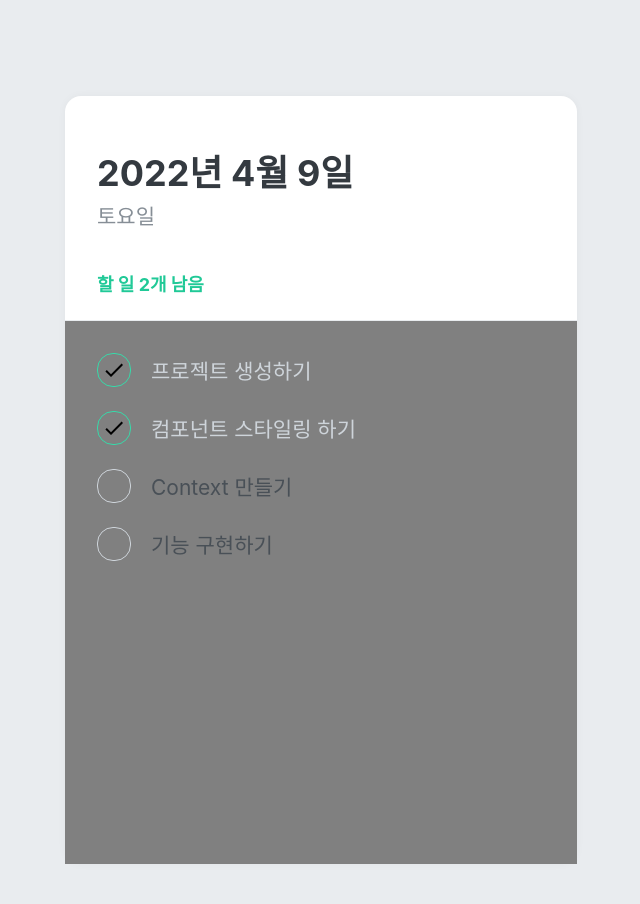
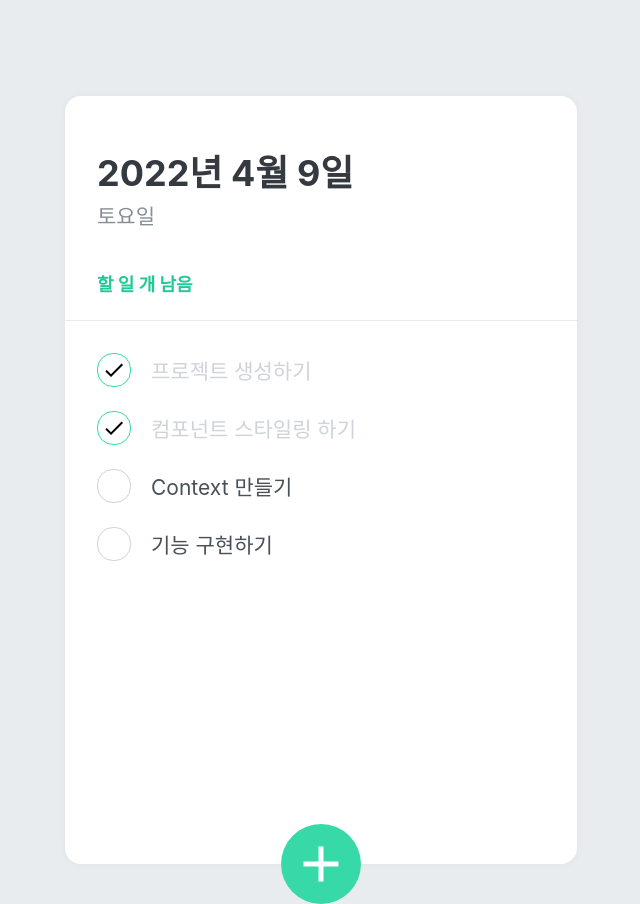
Before and after one commit to hyun77320/ToDoList, a React (Create React App) app: page / in a window 1280 px wide. Shown: the whole page, without its empty margins (319-959 px from the left). Built offline with nearby package versions, Linux system fonts and the light colour scheme.

Commit message:
2022.04.26.

```diff
--- a/src/App.js
+++ b/src/App.js
@@ -3,6 +3,7 @@
 import TodoTemplate from './components/TodoTemplate';
 import TodoHead from './components/TodoHead';
 import TodoList from './components/TodoList';
+import TodoCreate from './components/TodoCreate';
 
 const GlobalStyle = createGlobalStyle`
   body {
@@ -17,6 +18,7 @@
       <TodoTemplate>
         <TodoHead />
         <TodoList/>
+        <TodoCreate />
       </TodoTemplate>
     </>
   );
--- /dev/null
+++ b/src/components/TodoCreate.js
@@ -0,0 +1,99 @@
+import React, { useState } from 'react';
+import styled, { css } from 'styled-components'
+import { MdAdd } from 'react-icons/md';
+
+const CircleButton = styled.button`
+    background: #38d9a9;
+    &:hover {
+        background: #63e6be;
+    }
+    &:active {
+        background: #20c997;
+    }
+
+    z-index: 5;
+    cursor: pointer;
+    width: 80px;
+    height: 80px;
+    display: block;
+    align-items: center;
+    justify-content: center;
+    font-size: 60px;
+    position: absolute;
+    left: 50%;
+    bottom: 0px;
+    transform: translate(-50%, 50%);
+    color: white;
+    border-radius: 50%;
+    border: none;
+    outline: none;
+    display: flex;
+    align-items: center;
+    justify-content: center;
+
+    transition: 0.125s all ease-in;
+    ${props =>
+        props.open &&
+        css`
+            background: #ff6b6b;
+            &:hover {
+                background: #ff8787;
+            }
+            &:active {
+                background: #fa5252;
+            }
+            transform: translate(-50%, 50%) rotate(45deg);
+        `
+    }
+`;
+
+const InsertFormPositioner = styled.div`
+    width: 100%;
+    bottom: 0;
+    left: 0;
+    position: absolute;
+`;
+
+const InsertForm = styled.form`
+    background: #f8f9fa;
+    padding-left: 32px;
+    padding-top: 32px;
+    padding-right: 32px;
+    padding-bottom: 72px;
+
+    border-bottom-left-radius: 16px;
+    border-bottom-right-radius: 16px;
+    border-top: 1px solid #e9ecef;
+`;
+
+const Input = styled.input`
+    padding: 12px;
+    border-radius: 4px;
+    border: 1px solid #dee2e6;
+    width: 100%;
+    outline: none;
+    font-size: 18px;
+    box-sizing: border-box;
+`;
+function TodoCreate() {
+    const [open, setOpen] = useState(false);
+
+    const onToggle = () => setOpen(!open);
+
+    return (
+        <>
+            {open && (
+                <InsertFormPositioner>
+                    <InsertForm>
+                        <Input autoFocus placeholder='할 일을 입력한 후, Enter를 누르세요' />
+                    </InsertForm>
+                </InsertFormPositioner>
+            )}
+            <CircleButton onClick={onToggle} open={open}>
+                <MdAdd />
+            </CircleButton>
+        </>
+    );
+}
+
+export default TodoCreate;
--- a/src/components/TodoHead.js
+++ b/src/components/TodoHead.js
@@ -59,7 +59,7 @@
         <TodoHeadBlock>
             <h1>{year + "년 " +  month + "월 " + date  + "일"}</h1>
             <div className='day'>{state.day}요일</div>
-            <div className='tasks-left'>할 일 2개 남음</div>
+            <div className='tasks-left'>할 일 {}개 남음</div>
         </TodoHeadBlock>
     );
 }
--- a/src/components/TodoItem.js
+++ b/src/components/TodoItem.js
@@ -60,11 +60,15 @@
 `;
 
 function TodoItem({ id, done, text }) {
+    const onRemove = () => {
+
+    }
+
     return (
         <TodoItemBlock>
             <CheckCircle done={done}>{done && <MdDone />}</CheckCircle>
             <Text done={done}>{text}</Text>
-            <Remove>
+            <Remove onRemove>
                 <MdDelete />
             </Remove>
         </TodoItemBlock>
--- a/src/components/TodoList.js
+++ b/src/components/TodoList.js
@@ -7,7 +7,6 @@
     padding: 20px 32px;
     padding-bottom: 48px;
     overflow: auto;
-    background: gray;
 `;
 
 function TodoList() {
```
Also changed, not shown: 2 other files (tests, documents, lock files or other folders).
